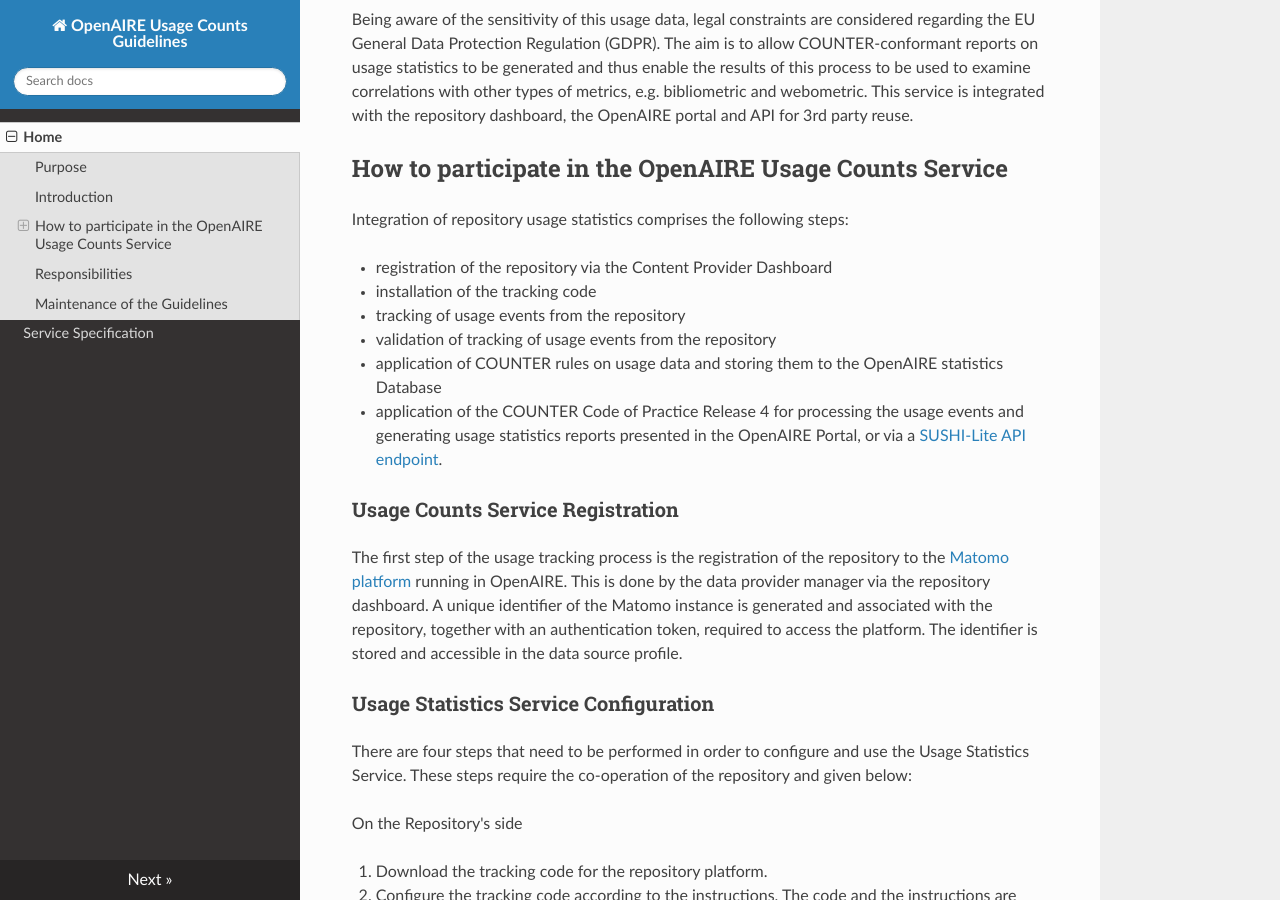
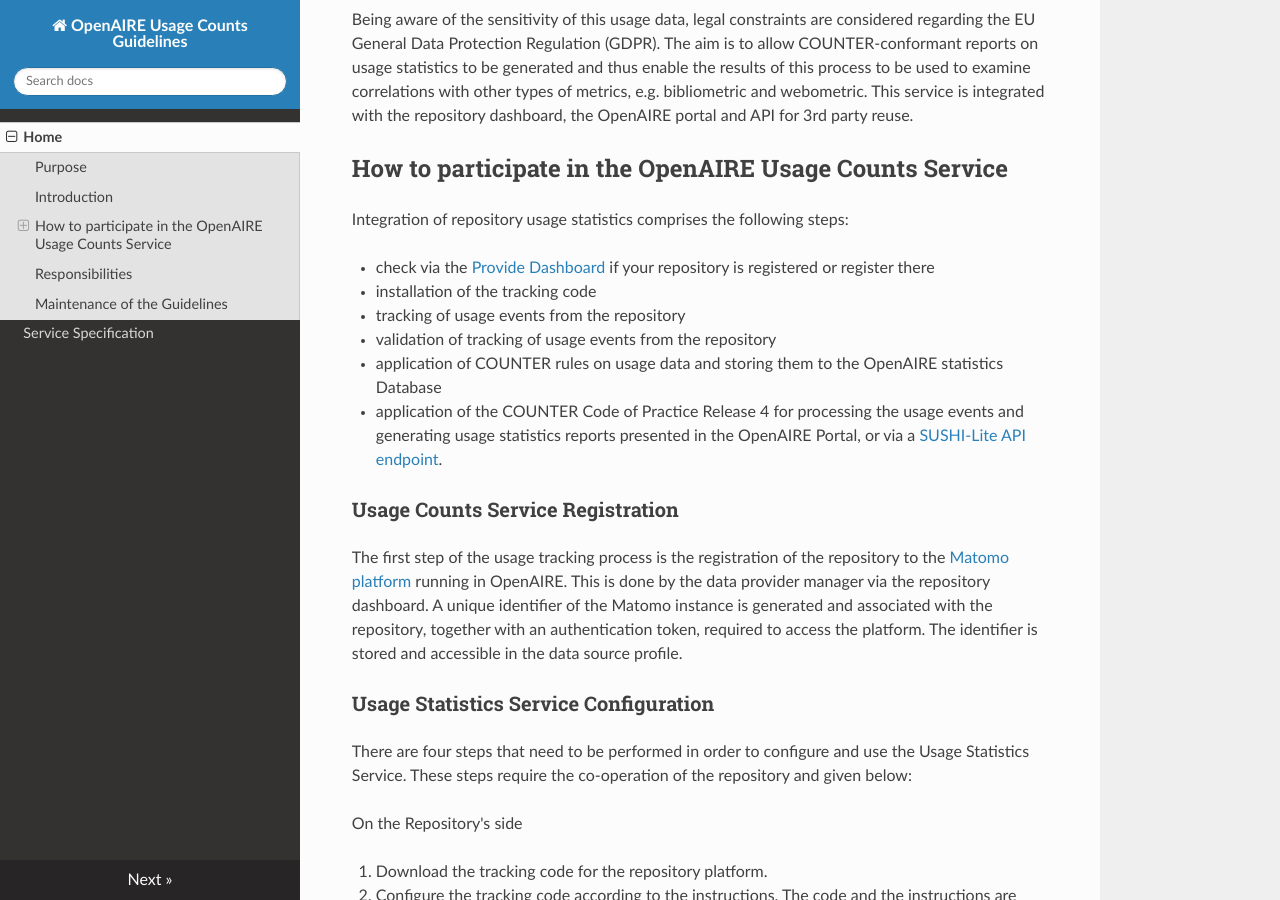
Before and after one commit to openaire/usage-statistics-guidelines, an MkDocs documentation site: the page built from docs/index.md, in a window 1280 px wide and 900 px high, scrolled down 1008 px. Built offline with MkDocs 1.6.1, drawn with Linux system fonts in a browser that asks for light colours; nearby versions of some CDN libraries.

Commit message:
update and set links to provide

```diff
--- a/docs/index.md
+++ b/docs/index.md
@@ -21,7 +21,7 @@
 
 Integration of repository usage statistics comprises the following steps:
 
-*  registration of the repository via the Content Provider Dashboard
+*  check via the [Provide Dashboard](https://provide.openaire.eu) if your repository is registered or register there
 *  installation of the tracking code
 *  tracking of usage events from the repository
 *  validation of tracking of usage events from the repository
```
